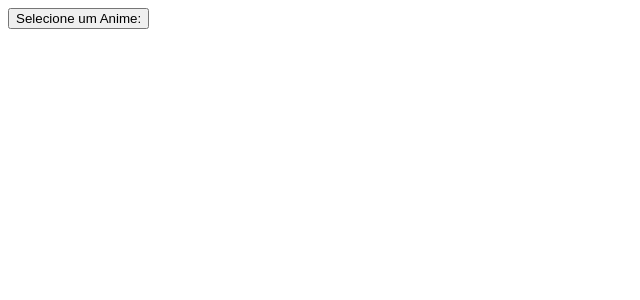
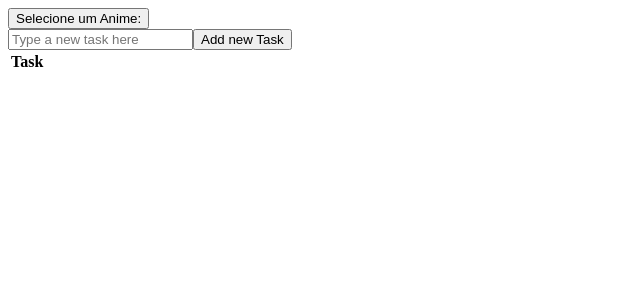
Before and after one commit to MileneDanelli/TestesFrontendReact, a React (Create React App) app: page / in a window 1280 px wide. Shown: the top 300 px of the page, without its empty margins (0-640 px from the left). Built offline with nearby package versions, Linux system fonts and the light colour scheme.

Commit message:
testes de Todo realizados.

```diff
--- a/src/App.js
+++ b/src/App.js
@@ -1,5 +1,6 @@
 import React from "react";
 import { Dropdown } from "./Dropdown";
+import Todo from "./Todo";
 
 function App() {
   const [selectedAnime, setSelectedAnime] = React.useState(null);
@@ -13,6 +14,8 @@ function App() {
         options={['SAO', 'Mirai Nikki', 'Akame Ga Kill']}
         onSelect={setSelectedAnime}
       />
+
+      <Todo />
     </div>
   );
 }
--- /dev/null
+++ b/src/Todo.js
@@ -0,0 +1,48 @@
+import React from 'react'
+
+const Todo = () => {
+    const [task, setTask] = React.useState('')
+    const [tasks, setTasks] = React.useState([])
+
+    const handleInputChange = event => setTask(event.target.value)
+
+    const handleFormSubmit = event => {
+        event.preventDefault()
+
+        if(task.trim()) {
+            setTasks([...tasks, task])
+            setTask('')
+        }
+    }
+
+    return (
+        <>
+            <form onSubmit={handleFormSubmit}>
+                <input
+                    data-testid="form-field"
+                    onChange={handleInputChange}
+                    placeholder="Type a new task here"
+                    type="text"
+                    value={task}
+                />
+                <button data-testid="form-btn" type="submit">Add new Task</button>
+            </form>
+            <table data-testid="testing">
+                <thead>
+                    <tr>
+                        <th>Task</th>
+                    </tr>
+                </thead>
+                <tbody>
+                    {tasks.map((t, index) => (
+                        <tr key={index}>
+                            <td>{t}</td>
+                        </tr>
+                    ))}
+                </tbody>
+            </table>
+        </>
+    )
+}
+
+export default Todo
```
Also changed, not shown: src/Dropdown.js (+4 -4 lines), src/tests/index.js (+4 -4 lines), 2 other files (tests, documents, lock files or other folders).
